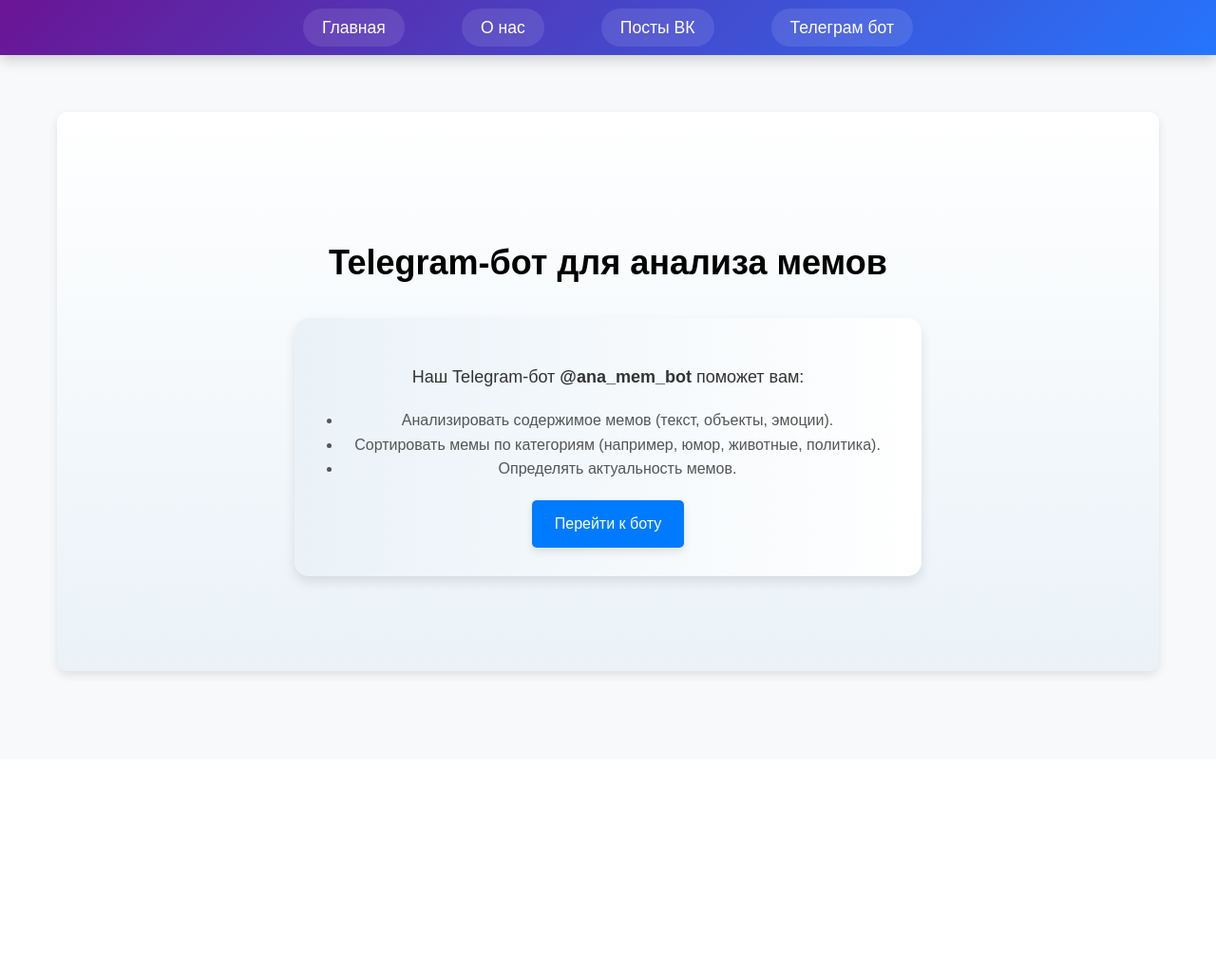
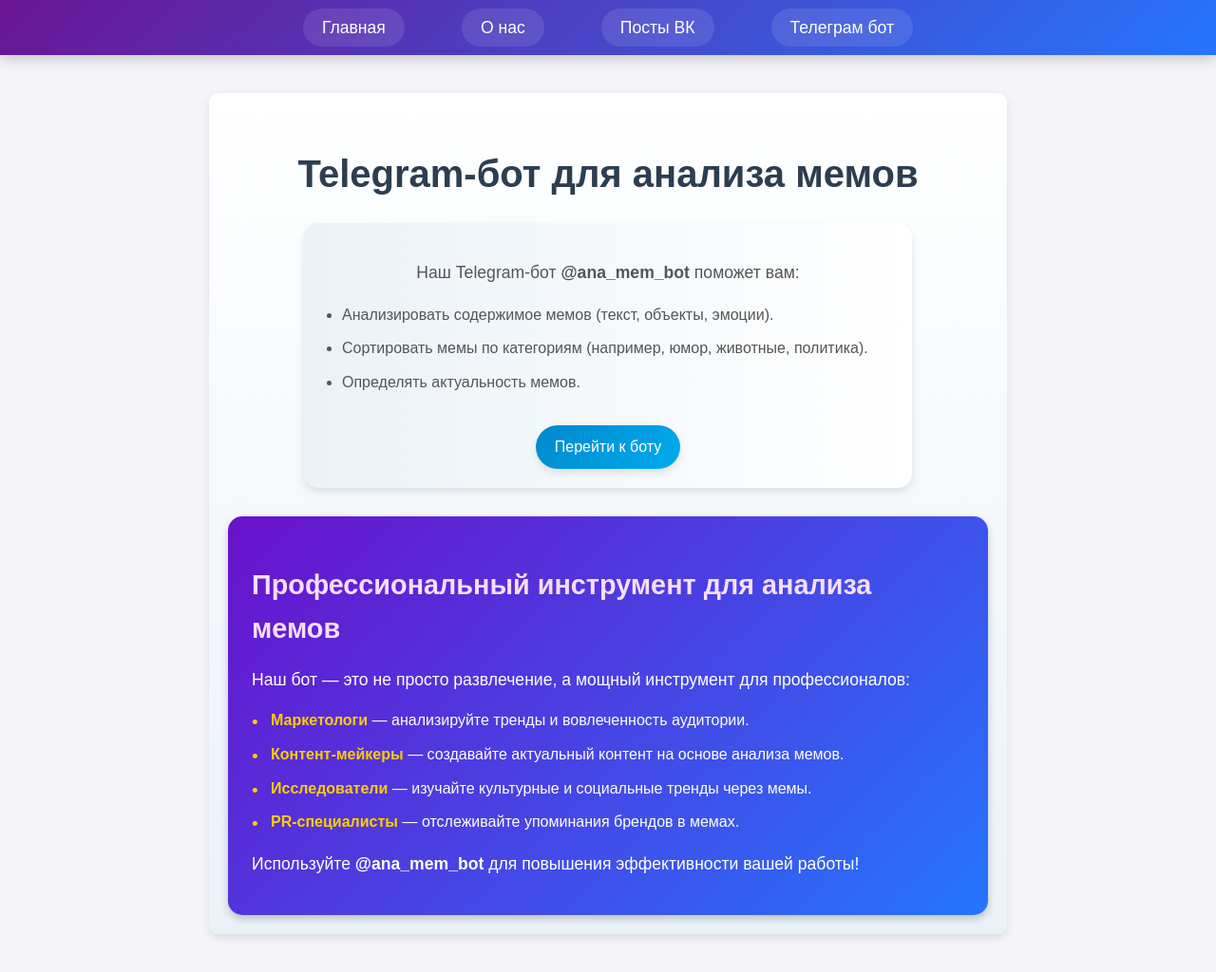
Before and after one commit to DoBrenKiY0/Hacaton-devHack-, a FastAPI app: page /telegram-bot in a window 1280 px wide. Shown: the whole page at 95% size. Before the commit the page ends 714 px from the top, so only its background shows below. Run offline with FastAPI, Linux system fonts and the light colour scheme.

Commit message:
telegram_bot.html

```diff
--- a/project/templates/telegram_bot.html
+++ b/project/templates/telegram_bot.html
@@ -1,10 +1,10 @@
 {% extends "base.html" %}
 {% block content %}
     <section class="hero">
-        <h1 style="color: rgb(0, 0, 0)">Telegram-бот для анализа мемов</h1>
+        <h1>Telegram-бот для анализа мемов</h1>
 
         <!-- Основная информация о боте -->
-        <div class="bot-info">
+        <div class="bot-info animated-card">
             <div class="bot-icon">
                 <i class="fa-brands fa-telegram fa-3x"></i> <!-- Иконка Telegram -->
             </div>
@@ -20,5 +20,183 @@
                 <i class="fa-brands fa-telegram"></i> Перейти к боту
             </a>
         </div>
+
+        <!-- Островок с описанием назначения бота -->
+        <div class="purpose-card animated-card">
+            <div class="purpose-icon">
+                <i class="fa-solid fa-chart-line fa-2x"></i> <!-- Иконка для профессионализма -->
+            </div>
+            <h2>Профессиональный инструмент для анализа мемов</h2>
+            <p>
+                Наш бот — это не просто развлечение, а мощный инструмент для профессионалов:
+            </p>
+            <ul>
+                <li><b>Маркетологи</b> — анализируйте тренды и вовлеченность аудитории.</li>
+                <li><b>Контент-мейкеры</b> — создавайте актуальный контент на основе анализа мемов.</li>
+                <li><b>Исследователи</b> — изучайте культурные и социальные тренды через мемы.</li>
+                <li><b>PR-специалисты</b> — отслеживайте упоминания брендов в мемах.</li>
+            </ul>
+            <p>
+                Используйте <b>@ana_mem_bot</b> для повышения эффективности вашей работы!
+            </p>
+        </div>
     </section>
+
+    <style>
+        /* Общие стили */
+        body {
+            font-family: 'Arial', sans-serif;
+            background-color: #f4f4f9;
+            color: #333;
+            margin: 0;
+            padding: 0;
+        }
+
+        .hero {
+            padding: 20px;
+            max-width: 800px;
+            margin: 0 auto;
+            text-align: center;
+        }
+
+        h1 {
+            color: #2c3e50;
+            font-size: 2.5em;
+            margin-bottom: 20px;
+        }
+
+        /* Анимация для карточек */
+        @keyframes fadeInUp {
+            from {
+                opacity: 0;
+                transform: translateY(20px);
+            }
+            to {
+                opacity: 1;
+                transform: translateY(0);
+            }
+        }
+
+        .animated-card {
+            opacity: 0; /* Начальное состояние для анимации */
+            animation: fadeInUp 0.8s ease-out forwards;
+        }
+
+        .bot-info {
+            animation-delay: 0.2s; /* Задержка для первой карточки */
+        }
+
+        .purpose-card {
+            animation-delay: 0.4s; /* Задержка для второй карточки */
+        }
+
+        /* Основная информация о боте */
+        .bot-info {
+            background-color: white;
+            padding: 20px;
+            border-radius: 15px;
+            box-shadow: 0 4px 8px rgba(0, 0, 0, 0.1);
+            margin-bottom: 30px;
+            transition: transform 0.3s ease, box-shadow 0.3s ease;
+        }
+
+        .bot-info:hover {
+            transform: translateY(-5px);
+            box-shadow: 0 8px 16px rgba(0, 0, 0, 0.2);
+        }
+
+        .bot-icon {
+            margin-bottom: 15px;
+            color: #0088cc; /* Цвет иконки Telegram */
+        }
+
+        .bot-info p {
+            font-size: 1.1em;
+            line-height: 1.6;
+            color: #555;
+        }
+
+        .bot-info ul {
+            text-align: left;
+            margin: 15px 0;
+            padding-left: 20px;
+        }
+
+        .bot-info ul li {
+            margin-bottom: 10px;
+        }
+
+        .bot-link {
+            display: inline-block;
+            padding: 10px 20px;
+            background: linear-gradient(135deg, #0088cc, #00aced);
+            color: white;
+            text-decoration: none;
+            border-radius: 25px;
+            transition: all 0.3s ease;
+            font-size: 1em;
+            margin-top: 15px;
+        }
+
+        .bot-link:hover {
+            background: linear-gradient(135deg, #00aced, #0088cc);
+            transform: translateY(-3px);
+            box-shadow: 0 4px 8px rgba(0, 0, 0, 0.2);
+        }
+
+        /* Островок с описанием назначения бота */
+        .purpose-card {
+            background: linear-gradient(135deg, #6a11cb, #2575fc);
+            padding: 25px;
+            border-radius: 15px;
+            box-shadow: 0 4px 8px rgba(0, 0, 0, 0.2);
+            color: white;
+            text-align: left;
+            transition: transform 0.3s ease, box-shadow 0.3s ease;
+        }
+
+        .purpose-card:hover {
+            transform: translateY(-5px);
+            box-shadow: 0 8px 16px rgba(0, 0, 0, 0.3);
+        }
+
+        .purpose-icon {
+            margin-bottom: 15px;
+            color: #ffcc00; /* Цвет иконки */
+        }
+
+        .purpose-card h2 {
+            font-size: 1.8em;
+            margin-bottom: 15px;
+        }
+
+        .purpose-card p {
+            font-size: 1.1em;
+            line-height: 1.6;
+            margin-bottom: 15px;
+        }
+
+        .purpose-card ul {
+            list-style-type: none;
+            padding-left: 0;
+        }
+
+        .purpose-card ul li {
+            margin-bottom: 10px;
+            padding-left: 20px;
+            position: relative;
+        }
+
+        .purpose-card ul li::before {
+            content: "•";
+            position: absolute;
+            left: 0;
+            color: #ffcc00; /* Цвет маркера */
+            font-size: 1.2em;
+        }
+
+        .purpose-card ul li b {
+            color: #ffcc00; /* Цвет для акцентов */
+        }
+    </style>
 {% endblock %}
```
